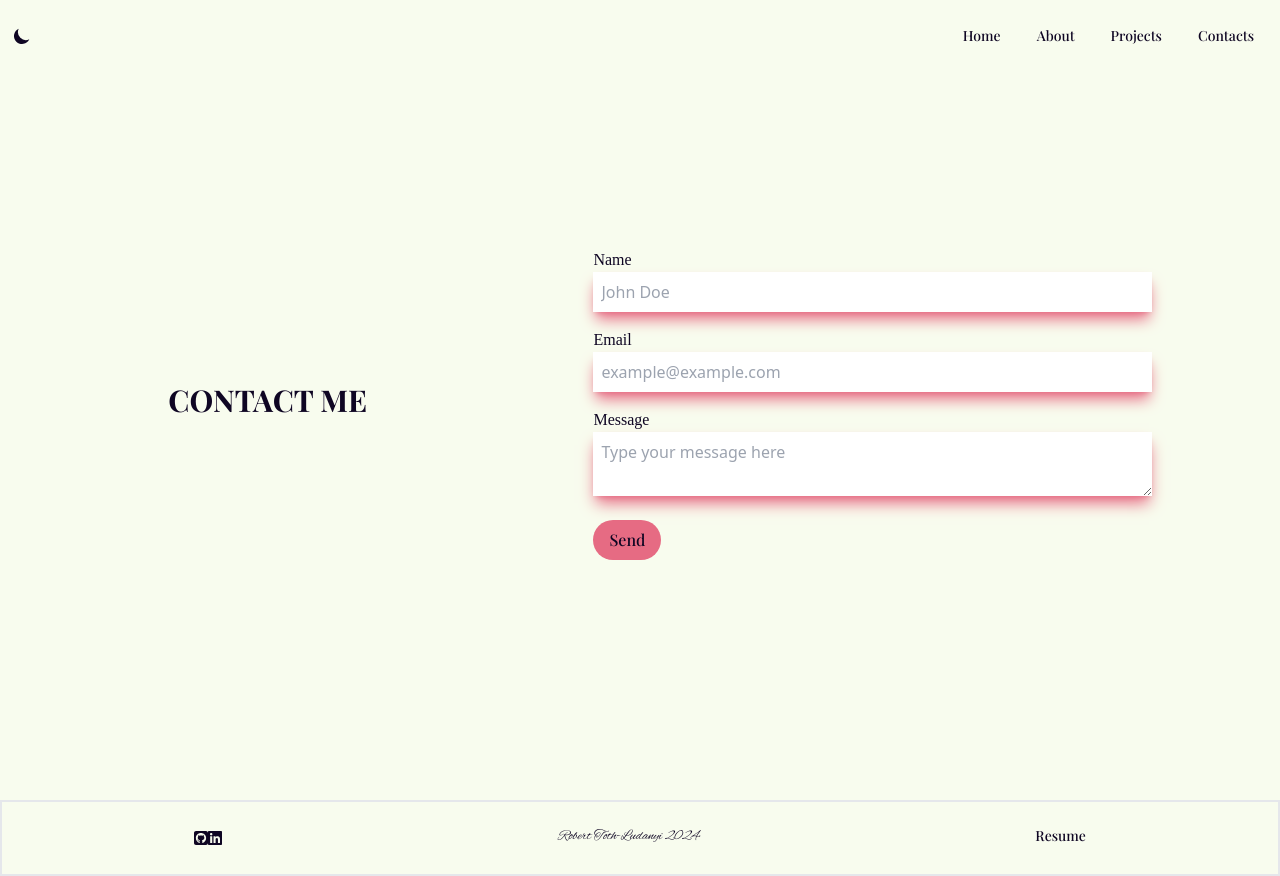
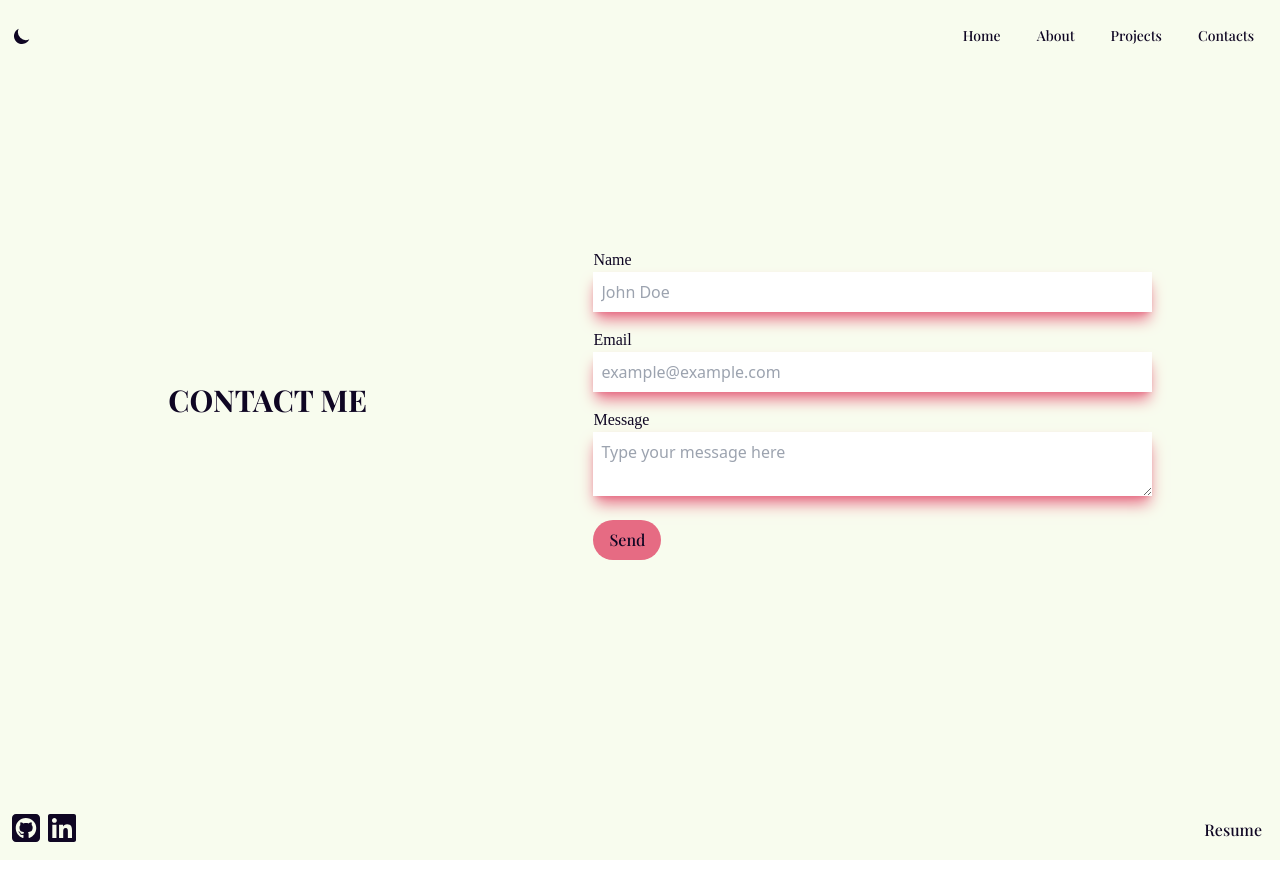
Before and after one commit to Mikra011/my_personal_portfolio_mikra, a React (Vite) app: page /contacts in a window 1280 px wide. Built offline with nearby package versions, Linux system fonts and the light colour scheme; a web font is replaced by a local one.

Commit message:
footer almost ready

```diff
--- a/src/components/Footer.jsx
+++ b/src/components/Footer.jsx
@@ -3,13 +3,18 @@ import { FontAwesomeIcon } from '@fortawesome/react-fontawesome';
 
 export default function Footer() {
     return (
-        <footer className="bottom-0 z-50 w-full flex flex-row justify-around p-6 border-2">
+        <footer className="bottom-0 z-50 w-full flex flex-row justify-between p-2">
             <div>
-                <FontAwesomeIcon icon={faSquareGithub} />
-                <FontAwesomeIcon icon={faLinkedin} />
+                <FontAwesomeIcon className='fa-2x md:fa-3x p-1' icon={faSquareGithub} />
+                <FontAwesomeIcon className='fa-2x md:fa-3x p-1' icon={faLinkedin} />
             </div>
-            <p className='font-alex text-sm'>Robert Toth-Ludanyi 2024</p>
-            <a href="" className='text-sm font-play font-medium'>Resume</a>
+            {/* <p className='font-kurale text-sm md:text-lg'>Robert Toth-Ludanyi 2024</p> */}
+            <a href="" className='
+            text-md font-play font-medium text-center border-2 p-2
+            rounded-full border-transparent
+            hover:border-oasis-600 hover:border-2'>
+                Resume
+            </a>
         </footer>
     )
 }
```
